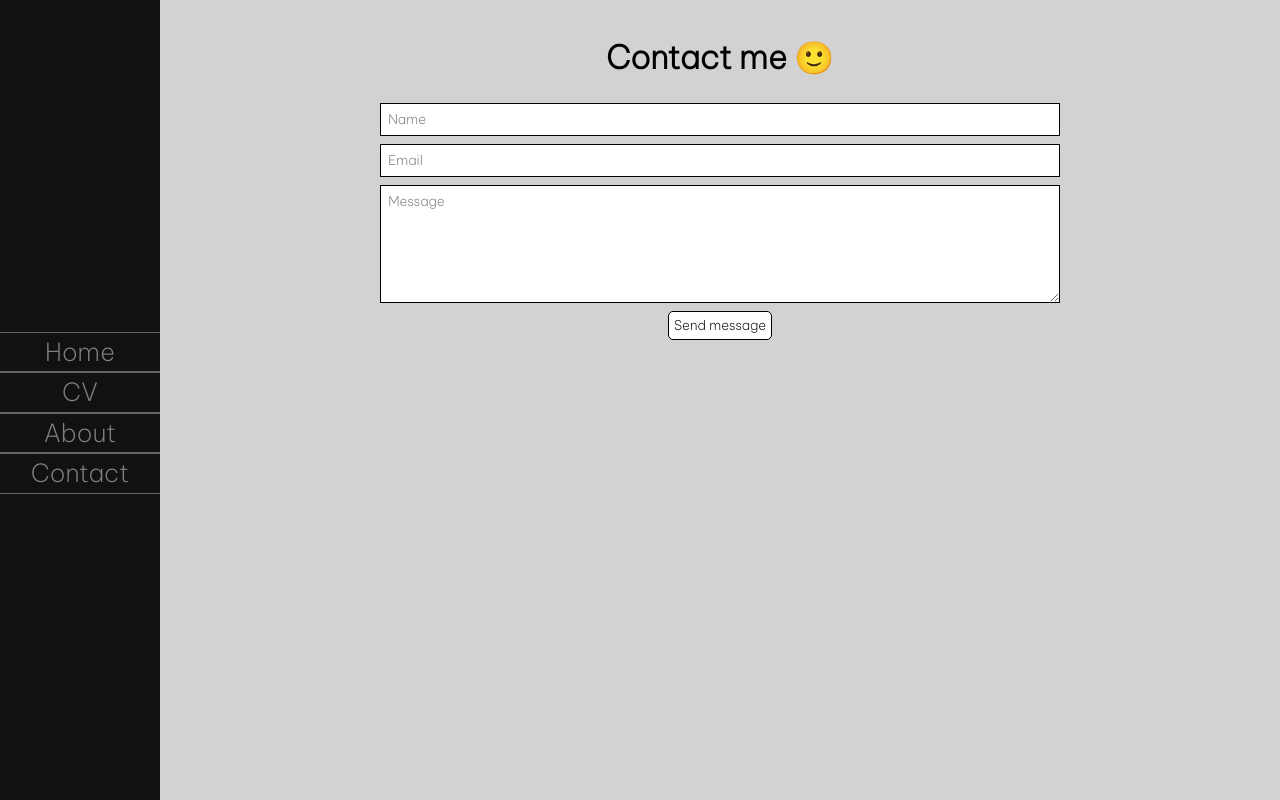
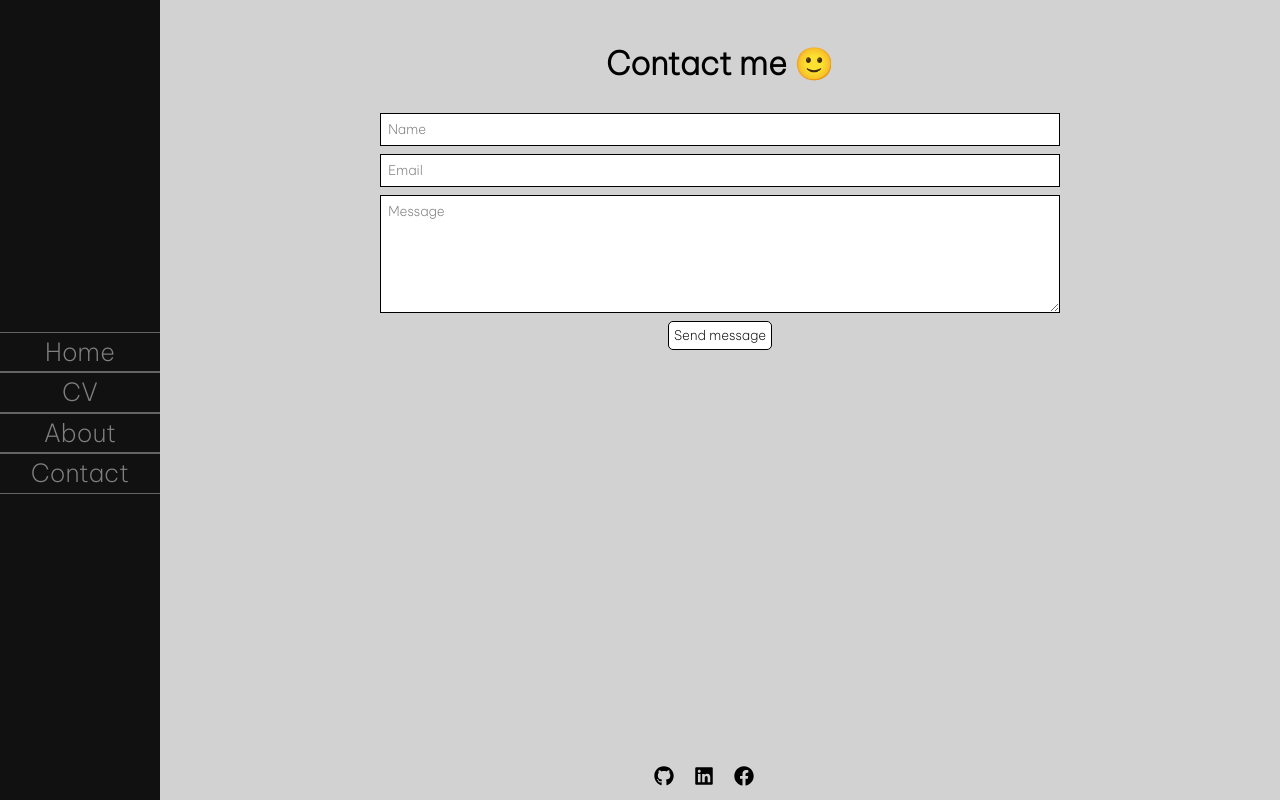
Before and after one commit to FredrikFalto/Portfolio-Inlamning-JS2, a React (Create React App) app: page /contact in a window 1280 px wide. Built offline with nearby package versions, Linux system fonts and the light colour scheme.

Commit message:
Added footer with social media links

```diff
--- a/package.json
+++ b/package.json
@@ -8,6 +8,7 @@
     "@testing-library/user-event": "^13.5.0",
     "react": "^17.0.2",
     "react-dom": "^17.0.2",
+    "react-icons": "^4.3.1",
     "react-router-dom": "^6.2.1",
     "react-scripts": "5.0.0",
     "web-vitals": "^2.1.4"
--- a/public/styles.css
+++ b/public/styles.css
@@ -183,6 +183,25 @@ tr:nth-child(even) {
     background-color: rgb(180, 180, 180);
 }
 
+.social {
+    display: flex;
+    position: fixed;
+    bottom: 0;
+    width: 100vw;
+    justify-content: center;
+    padding-left: 4rem;
+}
+
+.social a {
+    text-decoration: none;
+    color: black;
+}
+
+.social-icon {
+    font-size: 20px;
+    padding: 0.5em;
+}
+
 @media (min-width: 0px) {
     .container {
         max-width: 80%;
@@ -250,4 +269,8 @@ tr:nth-child(even) {
     .col-4 {
         grid-column: auto/span 12;
     }
+
+    .social {
+        padding-left: 0;
+    }
 }
--- a/src/components/About.jsx
+++ b/src/components/About.jsx
@@ -1,5 +1,6 @@
 import React, { useState, useEffect } from "react";
 import Repositories from "./Repositories";
+import Footer from './Footer'
 
 const About = () => {
     const [repos, setRepos] = useState(null);
@@ -15,6 +16,7 @@ const About = () => {
     }, []);
 
     return (
+        <section>
         <div className="container">
             <div className="grid">
                 <div className="col-12">
@@ -39,6 +41,8 @@ const About = () => {
                 </div>
             </div>
         </div>
+        <Footer/>
+        </section>
     );
 };
 
--- a/src/components/CV.jsx
+++ b/src/components/CV.jsx
@@ -1,7 +1,9 @@
 import React from "react";
+import Footer from './Footer'
 
 const CV = () => {
     return (
+        <section>
         <div className="container">
             <div className="grid">
                 <div className="col-12">
@@ -86,6 +88,8 @@ const CV = () => {
                 </div>
             </div>
         </div>
+        <Footer />
+        </section>
     );
 };
 
--- a/src/components/Contact.jsx
+++ b/src/components/Contact.jsx
@@ -1,7 +1,9 @@
 import React from "react";
+import Footer from "./Footer";
 
 function Contact() {
     return (
+        <section>
             <div className="container">
                 <div className="grid">
                     <div className="col-12">
@@ -14,7 +16,10 @@ function Contact() {
                                         <input type="text" placeholder="Name" />
                                     </li>
                                     <li>
-                                    <input type="text" placeholder="Email" />
+                                        <input
+                                            type="text"
+                                            placeholder="Email"
+                                        />
                                     </li>
                                     <li>
                                         <textarea
@@ -23,7 +28,9 @@ function Contact() {
                                         ></textarea>
                                     </li>
                                     <li>
-                                    <button type="submit">Send message</button>
+                                        <button type="submit">
+                                            Send message
+                                        </button>
                                     </li>
                                 </ul>
                             </form>
@@ -31,6 +38,9 @@ function Contact() {
                     </div>
                 </div>
             </div>
+
+            <Footer />
+        </section>
     );
 }
 
--- /dev/null
+++ b/src/components/Footer.jsx
@@ -0,0 +1,22 @@
+import React from "react";
+import { FaGithub, FaLinkedin, FaFacebook } from "react-icons/fa";
+
+class Footer extends React.Component {
+    render() {
+        return (
+            <div className="social">
+                <a href="https://github.com/FredrikFalto">
+                    <FaGithub className="social-icon" />
+                </a>
+                <a href="https://www.linkedin.com/in/fredrik-f%C3%A4lt%C3%B6-a54b97113/">
+                    <FaLinkedin className="social-icon" />
+                </a>
+                <a href="https://www.facebook.com/fredrik.falto/">
+                    <FaFacebook className="social-icon" />
+                </a>
+            </div>
+        );
+    }
+}
+
+export default Footer;
```
Also changed, not shown: 1 other file (tests, documents, lock files or other folders). Lines whose indentation alone changed are shown as unchanged.
